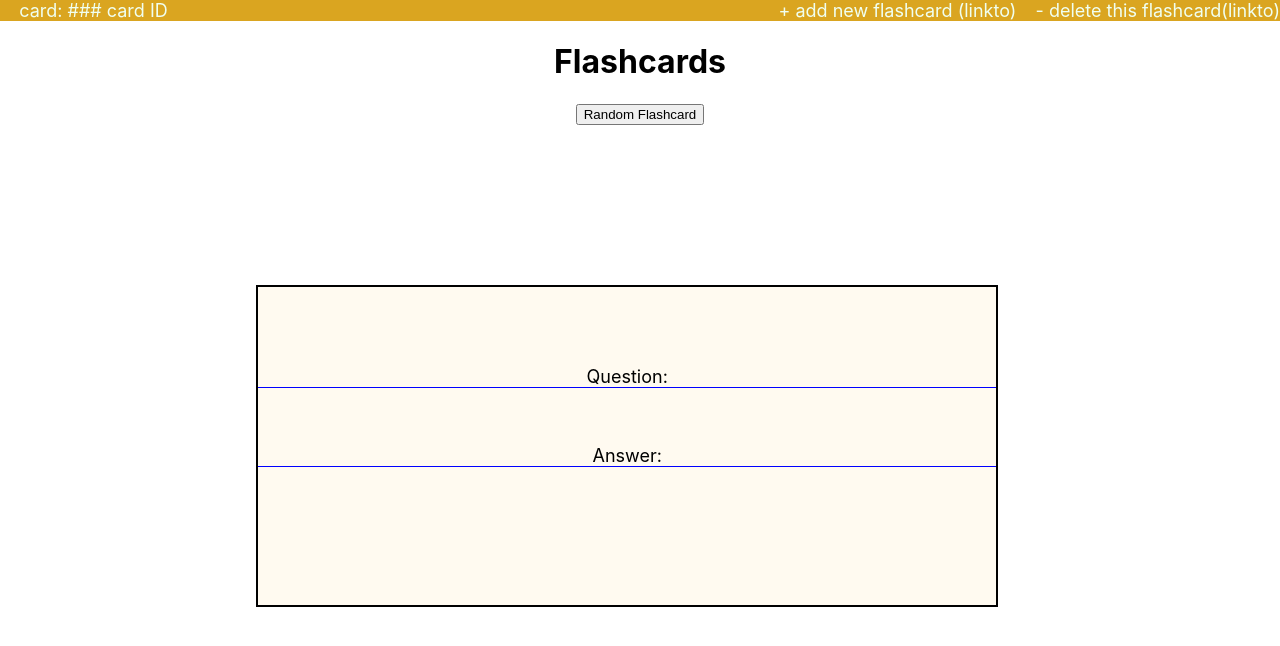
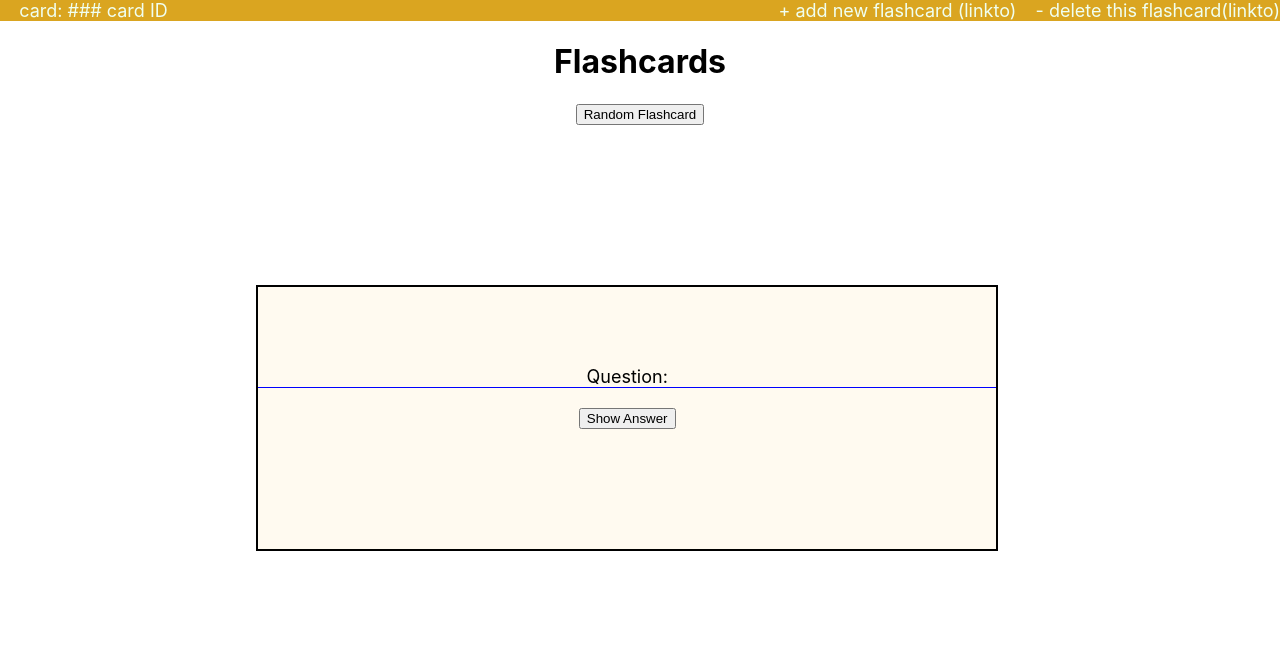
Before and after one commit to alexwill44/flashcards, a React (Create React App) app in the folder client/flashcards/: page / in a window 1280 px wide. Shown: the top 646 px of the page. Built offline with nearby package versions, Linux system fonts and the light colour scheme; no server answers.

Commit message:
added a show answer button

```diff
--- a/client/flashcards/src/components/Library/Card.jsx
+++ b/client/flashcards/src/components/Library/Card.jsx
@@ -1,17 +1,26 @@
 import './Library.scss';
+import React from 'react';
 
-function Card(props) {
+const Card = (props) => {
+    const [showAnswer, setShowAnswer] = React.useState(false)
+    const onCLick = () => setShowAnswer(true)
+        return (
+            <div className = 'card_body'>
+                <span className ='question'>
+                    <p>Question: {props.question}</p>
+                </span>
+                <input type='submit' value='Show Answer' onClick={onCLick} />
+                {showAnswer ? <Answer answer={props.answer} /> : null }
+            </div>
+        );
+    };
 
+const Answer = (props) => {
     return (
-        <div className = 'card_body'>
-            <span className = 'question'>
-                <p>Question: {props.question}</p>
-            </span>
-            <span className = 'answer'>
-                <p>Answer: {props.answer}</p>
-            </span>
+        <div className ='answer'>
+            <p>Answer: {props.answer} </p>
         </div>
     );
-}
+};
 
 export default Card;
--- a/client/flashcards/src/components/Library/Library.scss
+++ b/client/flashcards/src/components/Library/Library.scss
@@ -26,6 +26,7 @@
         border-bottom:2px solid red;
         color: black;
     }
+
     p {
         border-bottom:1px solid blue;
         color:black;
--- a/client/flashcards/src/containers/FlashcardHook.jsx
+++ b/client/flashcards/src/containers/FlashcardHook.jsx
@@ -7,7 +7,6 @@ function FlashcardsHook(props) {
         <div className = 'flashcards-container'>
             <h1>Flashcards</h1>
             <button onClick={fetchFlashcards}> Random Flashcard </button>
-
             <Gallery data={flashcards} />
         </div>
     );
```
